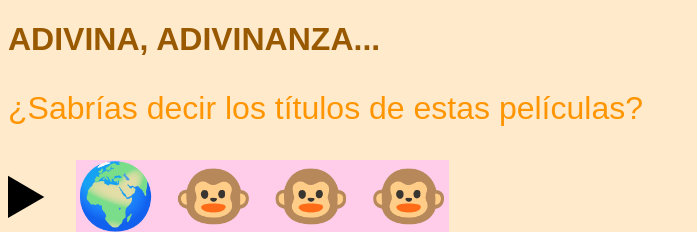
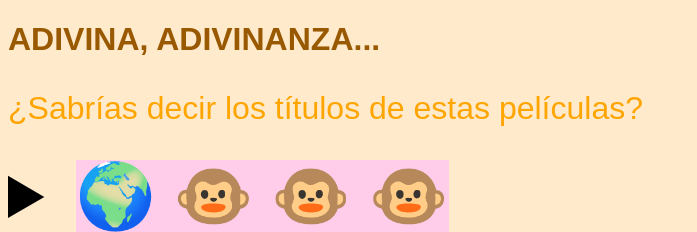
Before and after one commit to Joanec/PeliculaEmojis, a plain HTML site: page index.html in a window 1280 px wide. Shown: the top 232 px of the page, 0-697 px from the left. Drawn offline with Linux system fonts and the light colour scheme.

Commit message:
cambiostyle

```diff
--- a/style.css
+++ b/style.css
@@ -13,7 +13,7 @@ p {
   }
 
 p.titulo{
-    color: hsl(35, 100%, 50%);
+    color: orange;
 }
 
 summary {
```
